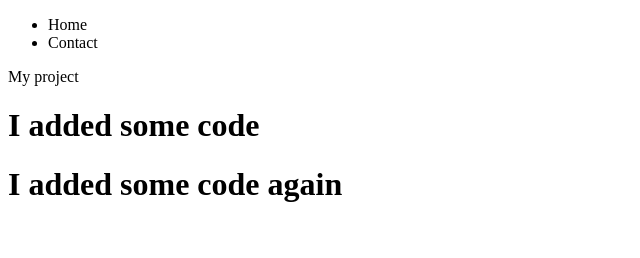
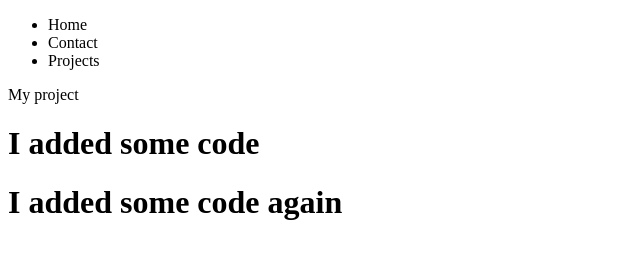
Before and after one commit to MikeDragon90/github_tutorial, a plain HTML site: page index.html in a window 1280 px wide. Shown: the whole page, without its empty margins (0-640 px from the left). Drawn offline with Linux system fonts and the light colour scheme.

Commit message:
Adds projects

```diff
--- a/index.html
+++ b/index.html
@@ -10,6 +10,7 @@
 		<ul>
 			<li>Home</li>
 			<li>Contact</li>
+			<li>Projects</li>
 		</ul>
 	</nav>
 	<div>My project</div>
```
